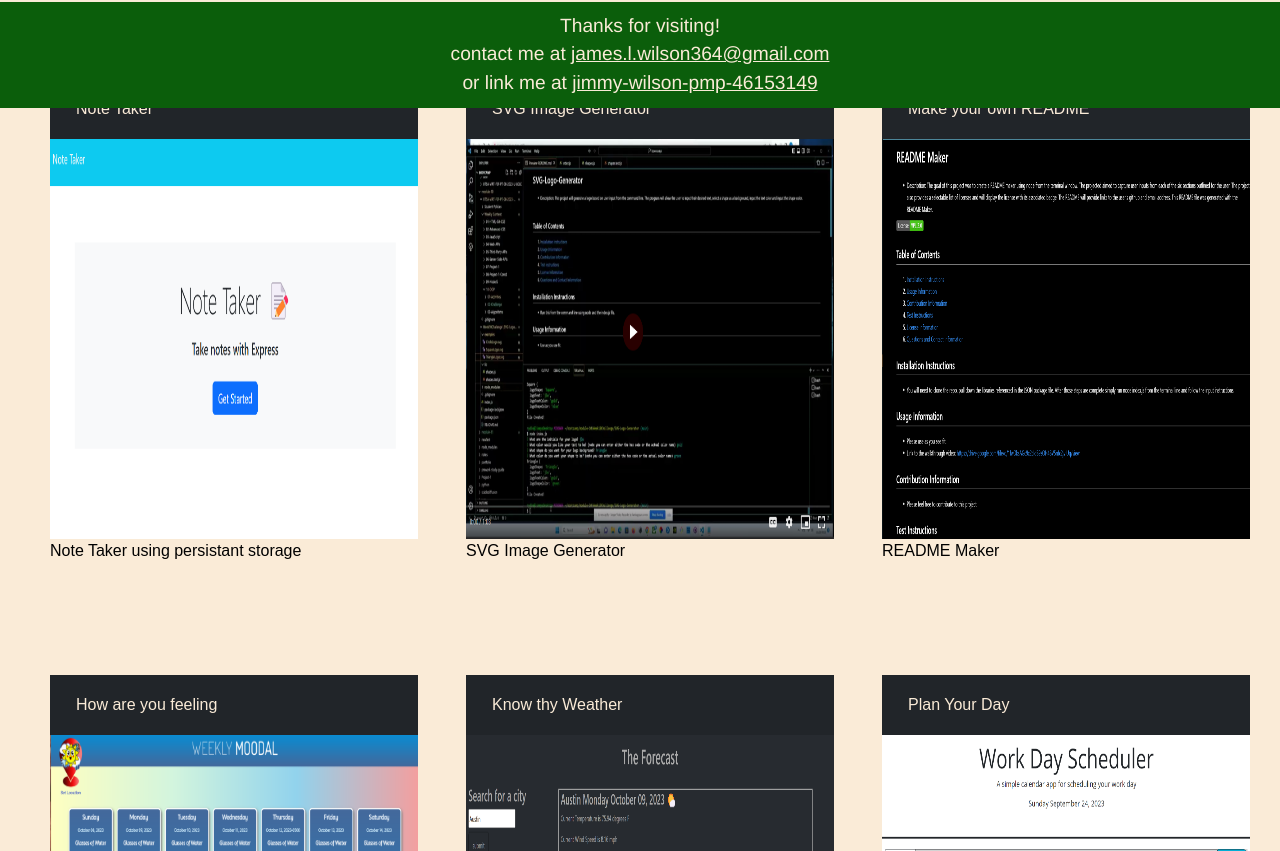
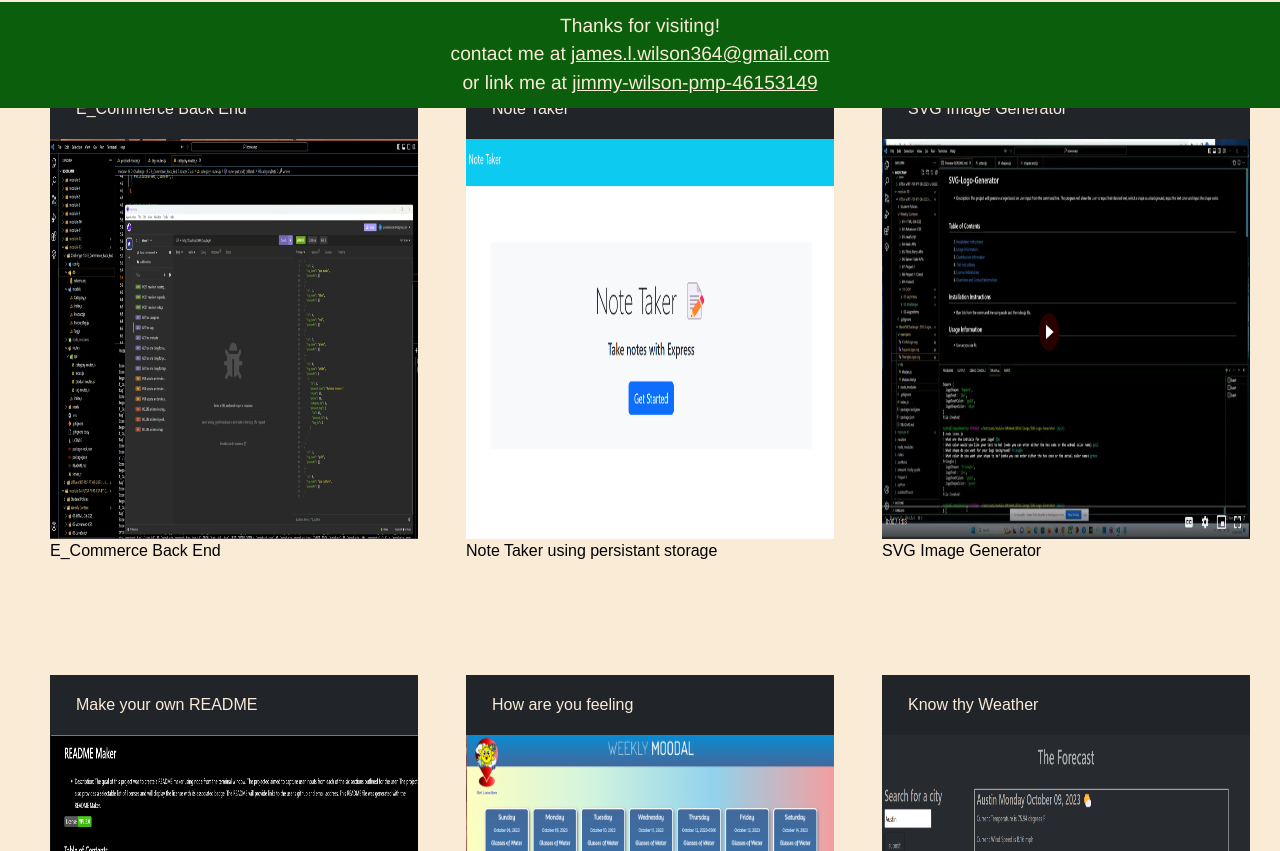
Before and after one commit to jameslwilson364/Portfolio, a plain HTML site: page index.html in a window 1280 px wide. Shown: the part 692-1543 px from the top of the page. Drawn offline with nearby package versions, Linux system fonts and the light colour scheme; no server answers; a web font is replaced by a local one.

Commit message:
added ecommerce project

```diff
--- a/index.html
+++ b/index.html
@@ -90,8 +90,13 @@
     <div class="col-12">
         <section class="row justify-content-around col-12 px-3 py-4 mb-4 contentfocus">
 
+            <section class="contentitem col-12 col-md-4 px-4 py-4"><header class="bg-dark "><a class="nav-link" href="https://drive.google.com/file/d/1O10Pqwfb81XMecKJ6lItDdZRgaqkVhVQ/view">E_Commerce Back End</a></header>
+                <img class="col-12 appImage" id="ch3" src="./assets/img/week13.png" alt="E_Commerce Server Side Video"/>
+                <p class="col-12"> E_Commerce Back End </p><br><br>
+            </section>
+
             <section class="contentitem col-12 col-md-4 px-4 py-4"><header class="bg-dark "><a class="nav-link" href="https://guarded-gorge-89471-a3b6db3074cf.herokuapp.com/">Note Taker</a></header>
-                <img class="col-12 appImage" id="ch3" src="./assets/img/week11.png" alt="README-maker"/>
+                <img class="col-12 appImage" id="ch3" src="./assets/img/week11.png" alt="Note Taker"/>
                 <p class="col-12"> Note Taker using persistant storage</p><br><br>
             </section>
 
```
Also changed, not shown: assets/img/week13.png (added).
